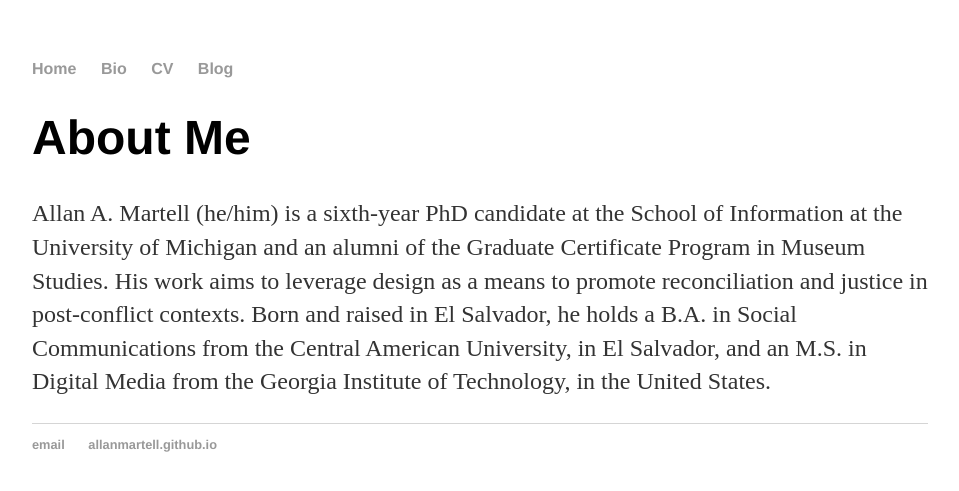
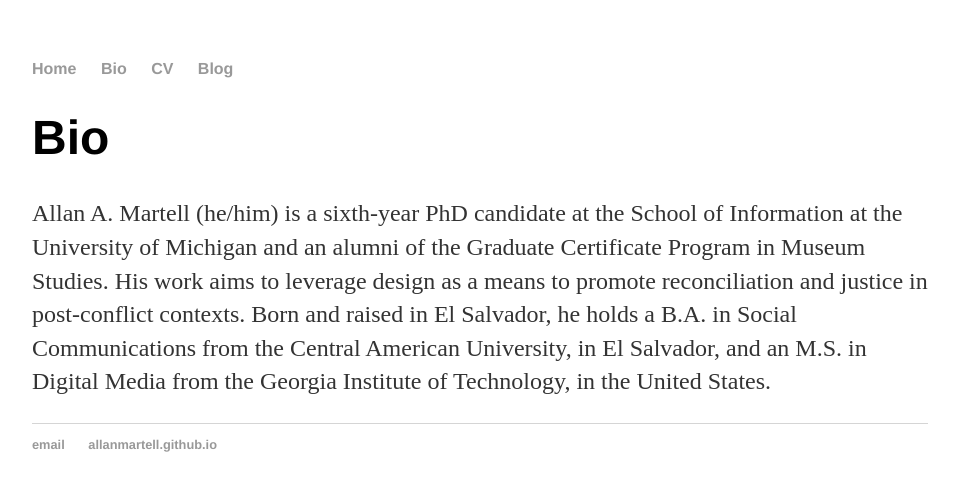
Before and after one commit to allanmartell/allanmartell.github.io, a Jekyll site: the page built from about/index.html, in a window 1280 px wide. Shown: the top 491 px of the page, without its empty margins (160-1119 px from the left). Built offline with Jekyll 4.4.1, drawn with Linux system fonts in a browser that asks for light colours.

Commit message:
Update index.html

```diff
--- a/about/index.html
+++ b/about/index.html
@@ -1,6 +1,6 @@
 ---
 layout: default
-title: About Me
+title: Bio
 ---
 <div class="blurb">
 	<h1> {{ page.title }} </h1>
```
